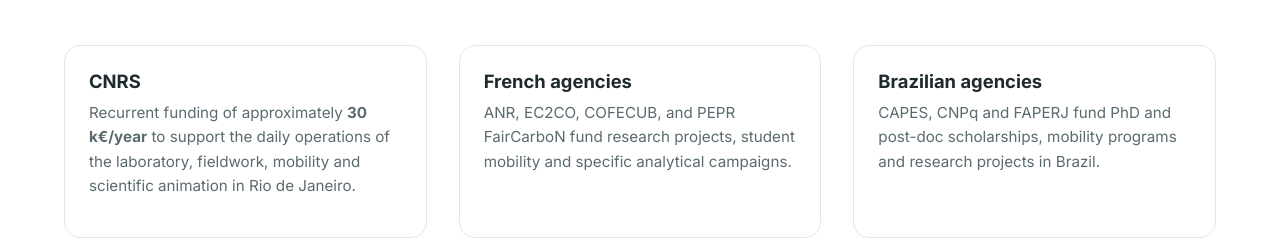
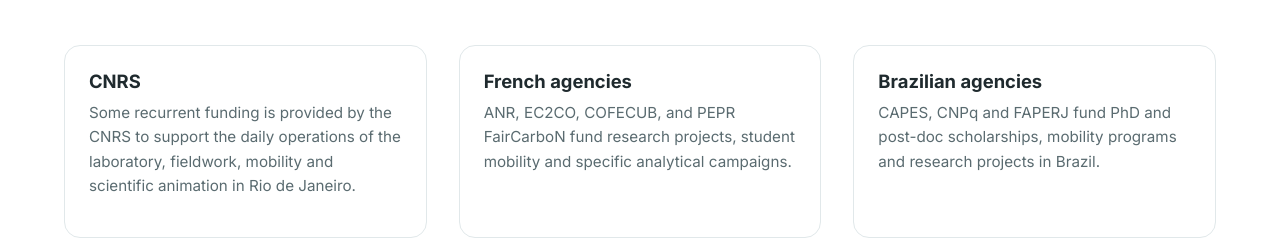
Before and after one commit to irlmarel/marel.site, a plain HTML site: page projects.html in a window 1280 px wide. Shown: the part 2643-2891 px from the top of the page. Drawn offline with Linux system fonts and the light colour scheme.

Commit message:
Update projects.html
Mudança no trecho do card da CNRS

```diff
--- a/projects.html
+++ b/projects.html
@@ -197,13 +197,12 @@
       </div>
 
       <div class="grid grid--3">
-        <div class="card">
+                <div class="card">
           <div class="card__body">
             <h3 class="card__title">CNRS</h3>
             <p class="card__text">
-              Recurrent funding of approximately <strong>30 k€/year</strong> to support
-              the daily operations of the laboratory, fieldwork, mobility and scientific
-              animation in Rio de Janeiro.
+              Some recurrent funding is provided by the CNRS to support the daily operations of the laboratory,
+              fieldwork, mobility and scientific animation in Rio de Janeiro.
             </p>
           </div>
         </div>
```
